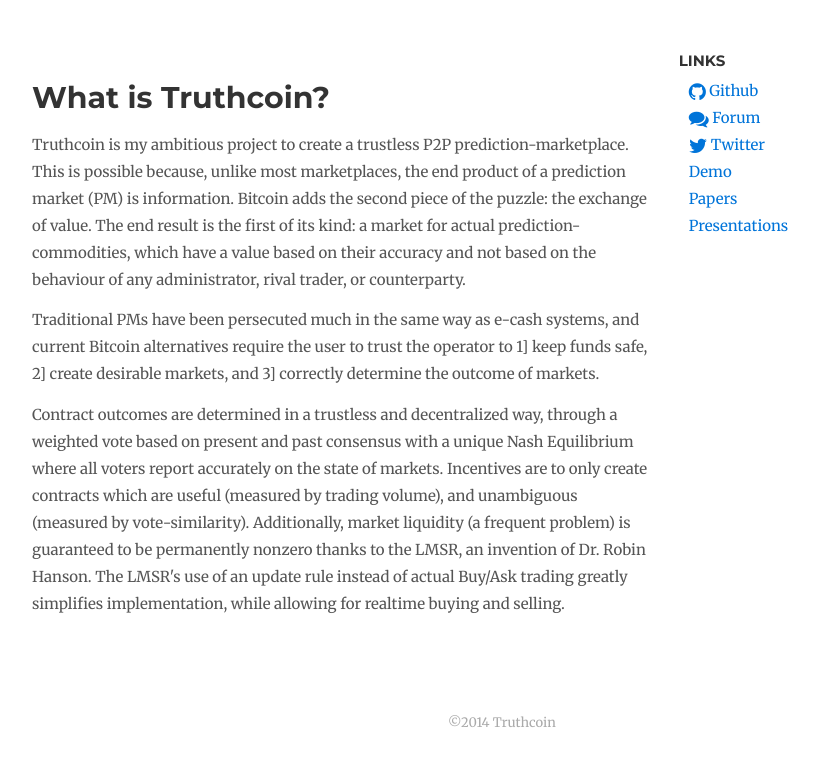
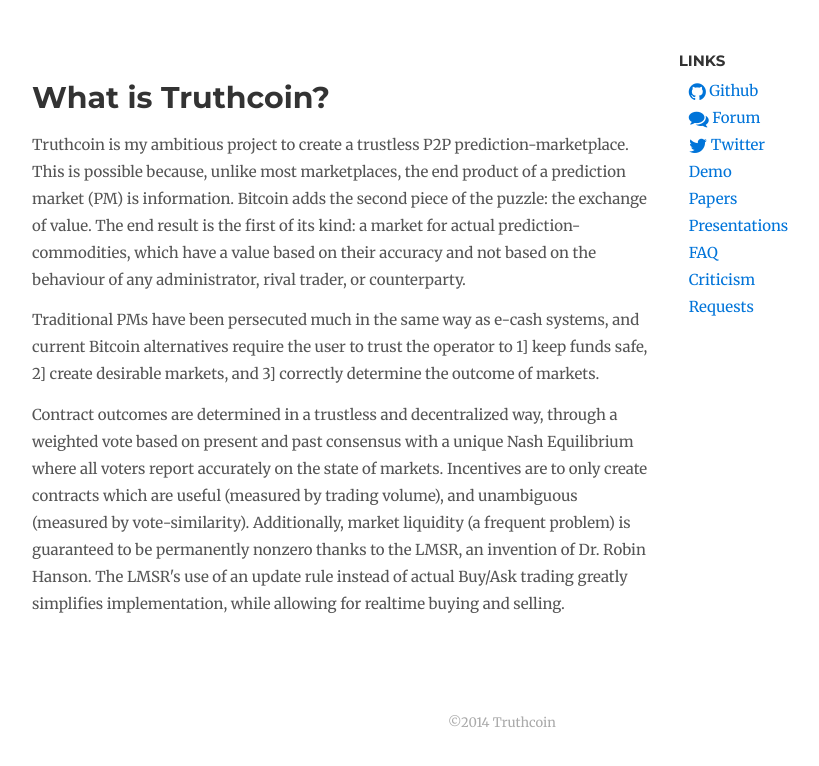
Before and after one commit to truthcoin/www.truthcoin.info, a Jekyll site: the page built from index.html, in a window 1280 px wide, cut to the strip 164-939 px from the top of the page. Shown: the top 766 px of the strip, without its empty margins (138-957 px from the left). Built offline with Jekyll 4.4.1, drawn with Linux system fonts in a browser that asks for light colours; nearby versions of some CDN libraries; comment, search, counter and statistics services are not loaded.

Commit message:
Added Headshot Photo and Sidebar

```diff
--- a/_includes/sidebar.html
+++ b/_includes/sidebar.html
@@ -9,6 +9,9 @@
   <li><a href="https://lyoshenka.ocpu.io/truthcoindemo/www/">Demo</a></li>
   <li><a href="/papers">Papers</a></li>
   <li><a href="/presentations">Presentations</a></li>
+  <li><a href="/faq">FAQ</a></li>
+  <li><a href="/criticism">Criticism</a></li>
+  <li><a href="/requests">Requests</a></li>
 </ul>
 
 {% if page.show_author %}
@@ -18,7 +21,7 @@
 
   <p>
     <div class="media">
-      <img src="http://placehold.it/100" alt="Your Name" class="pull-left">
+      <img src="/images/headshot2.png" alt="Your Name" class="pull-left">
       <div class="media-body">
         <h4 class="media-heading">Paul Sztorc</h4>
       </div>
```
Also changed, not shown: images/headshot.png (added), images/headshot2.png (added).
